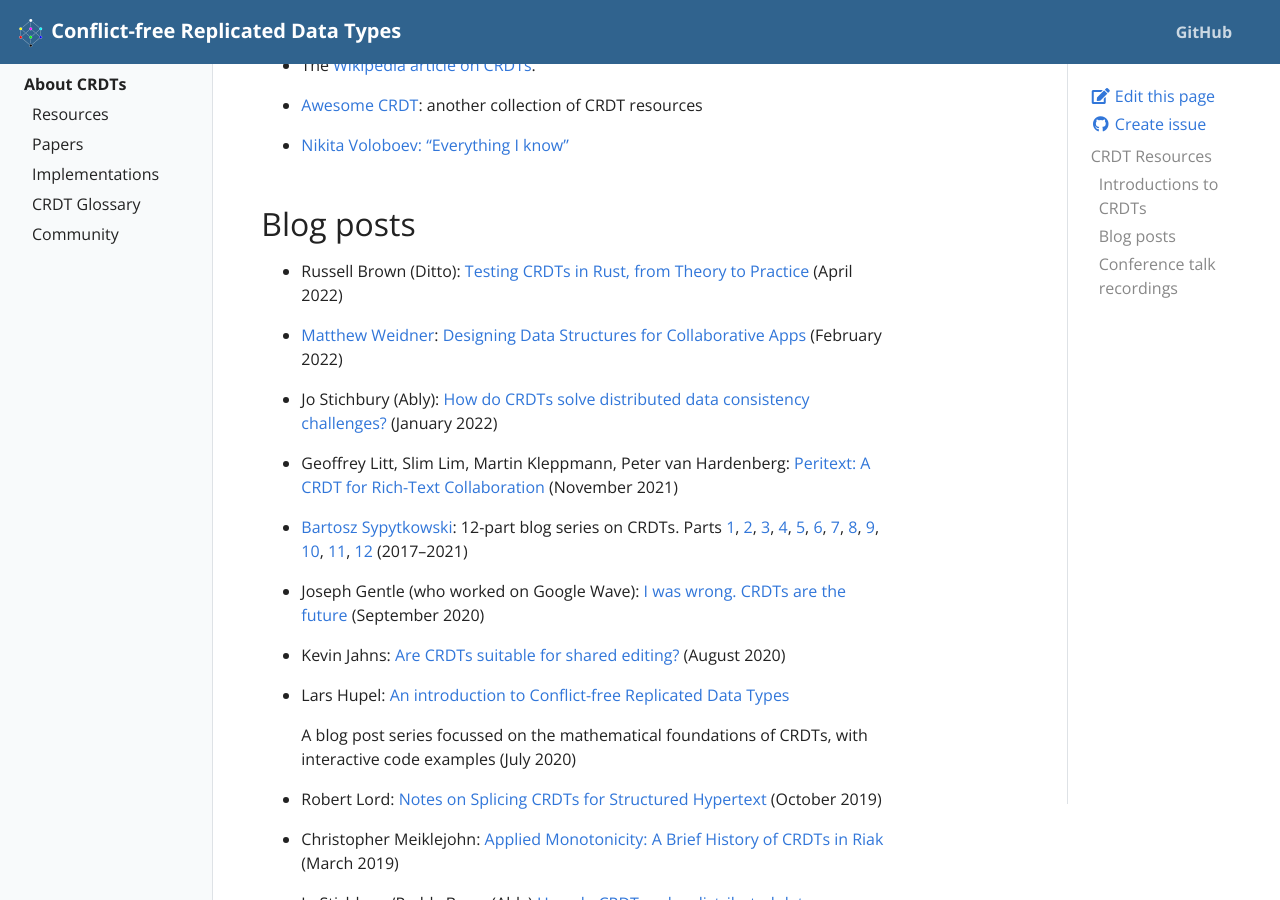
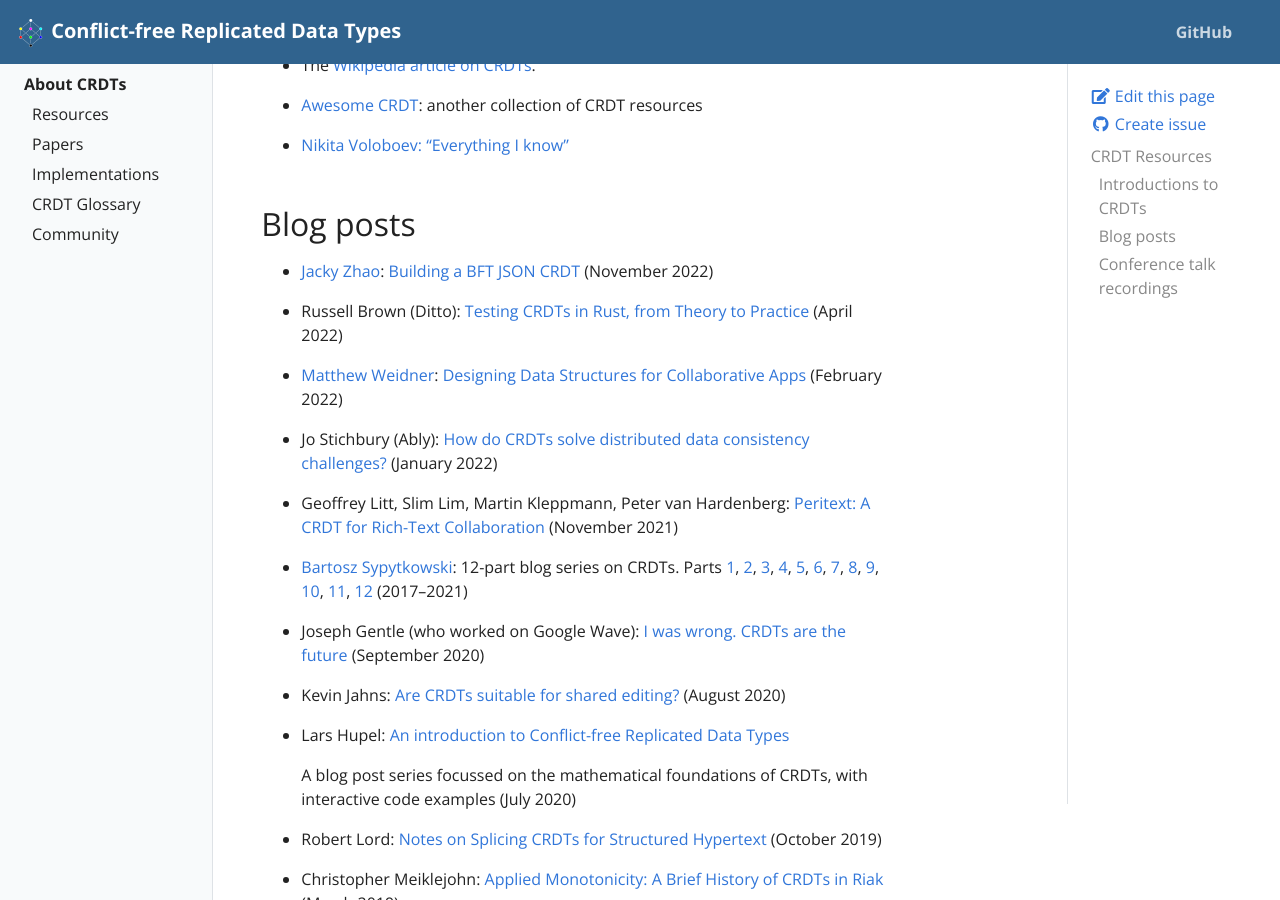
Before and after one commit to ept/crdt-website, a Jekyll site: the page built from pages/resources.md, in a window 1280 px wide and 900 px high, scrolled down 333 px. Built offline with Jekyll 4.4.1, drawn with Linux system fonts in a browser that asks for light colours.

Commit message:
Add Jacky's blog post

```diff
--- a/pages/resources.md
+++ b/pages/resources.md
@@ -23,6 +23,10 @@ permalink: /resources
 * [Nikita Voloboev: "Everything I know"](https://wiki.nikitavoloboev.xyz/distributed-systems/crdt)
 
 ## Blog posts
+
+* [Jacky Zhao](https://jzhao.xyz):
+  [Building a BFT JSON CRDT](https://jzhao.xyz/posts/bft-json-crdt/)
+  (November 2022)
 
 * Russell Brown (Ditto):
   [Testing CRDTs in Rust, from Theory to Practice](https://www.ditto.live/blog/testing-crdts-in-rust-from-theory-to-practice)
```
